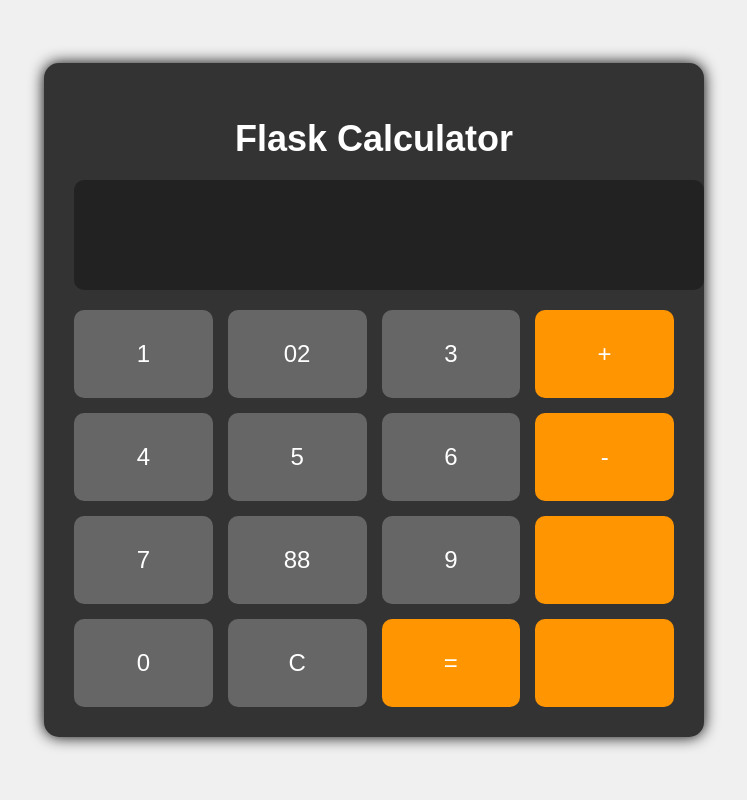
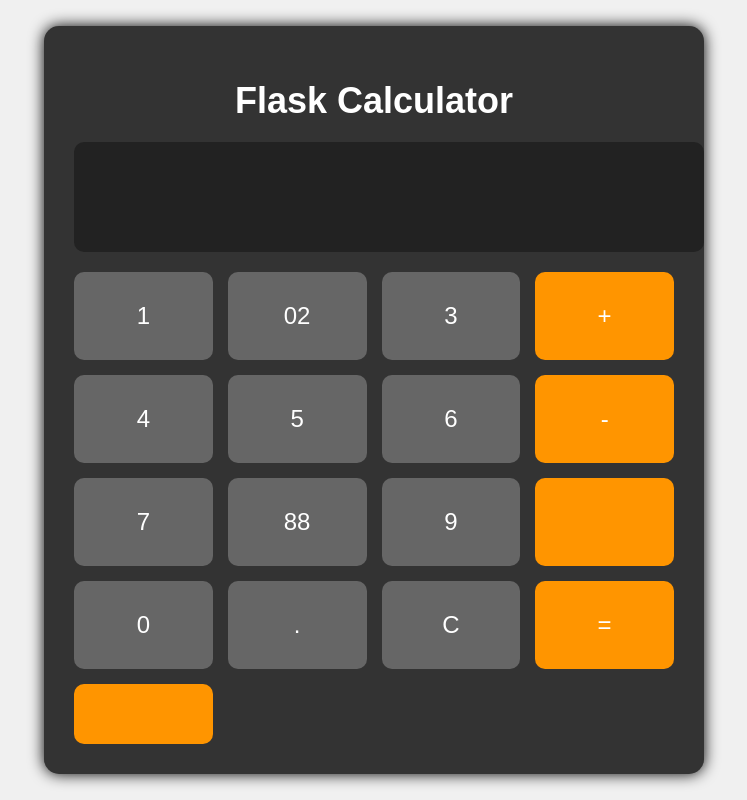
Before and after one commit to amelivelasco/LOG3000-TP3, a Flask app: page / in a window 1280 px wide. Shown: the whole page, without its empty margins (266-1013 px from the left). Run offline with Flask 3, Linux system fonts and the light colour scheme.

Commit message:
fix: ajouter un point dans index.html pour saisir nombres decimaux

```diff
--- a/templates/index.html
+++ b/templates/index.html
@@ -32,6 +32,7 @@
          <button type="button" class="btn operator" onclick="appendToDisplay('*')"></button>
 
          <button type="button" class="btn" onclick="appendToDisplay('0')">0</button>
+         <button type="button" class="btn" onclick="appendToDisplay('.')">.</button>
          <button type="button" class="btn" onclick="clearDisplay()">C</button>
 
          <!-- Soumet le formulaire plutôt que de modifier l'affichage. -->
```
